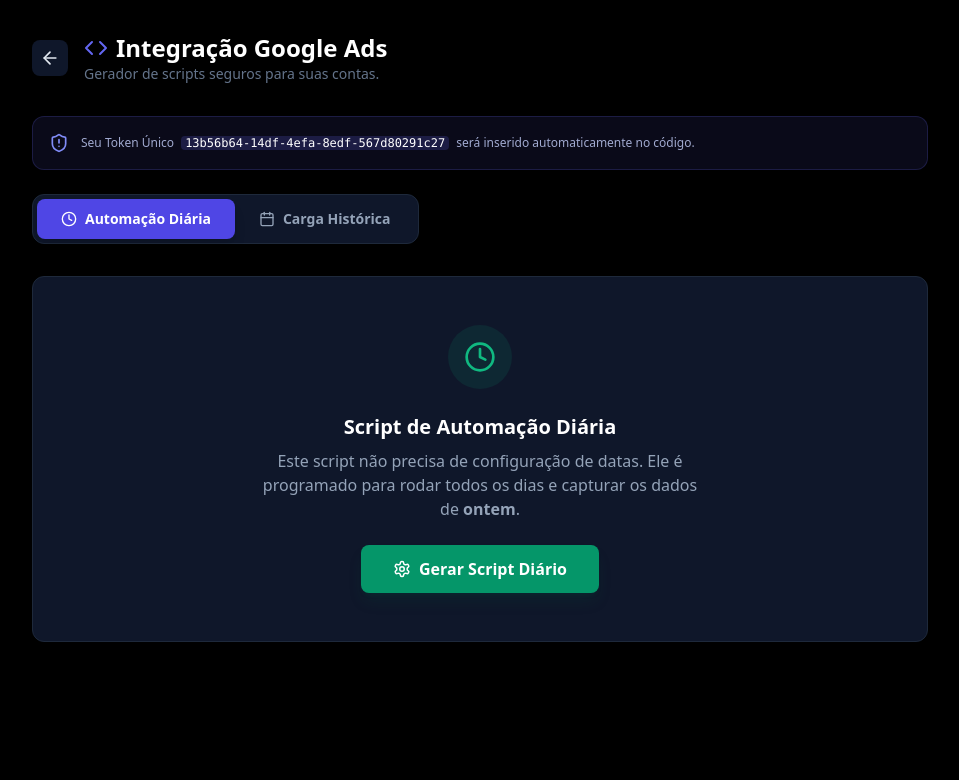
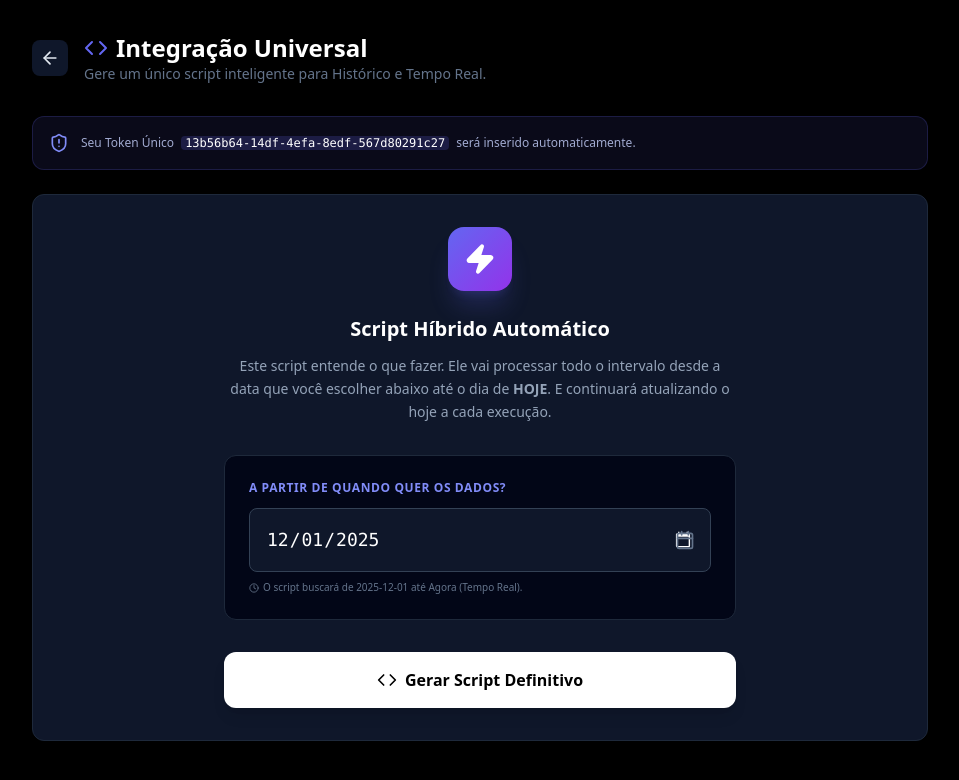
Before and after one commit to danieltoledofor-svg/autometrics, a Next.js app: page /integration in a window 1280 px wide. Shown: the top 780 px of the page, without its empty margins (160-1119 px from the left). Built offline with nearby package versions, Linux system fonts and the light colour scheme.

Commit message:
cria campanhas auto-hora

```diff
--- a/app/integration/page.tsx
+++ b/app/integration/page.tsx
@@ -1,22 +1,18 @@
 "use client";
 
 import React, { useState, useEffect } from 'react';
-import { Copy, Check, Code, ArrowLeft, ShieldAlert, Calendar, Clock, ChevronRight, Settings } from 'lucide-react';
+import { Copy, Check, Code, ArrowLeft, ShieldAlert, Calendar, Clock, Settings, Zap } from 'lucide-react';
 import Link from 'next/link';
 
 export default function IntegrationPage() {
   const [userId, setUserId] = useState('');
-  const [activeTab, setActiveTab] = useState<'daily' | 'historical'>('daily');
+  // Agora temos apenas um modo principal: O Universal
+  const [startDate, setStartDate] = useState('');
 
-  // Estado para as datas do Histórico
-  const [startDate, setStartDate] = useState('');
-  const [endDate, setEndDate] = useState('');
-
-  // Estado da Geração do Script
   const [generatedScript, setGeneratedScript] = useState<string | null>(null);
   const [copied, setCopied] = useState(false);
 
-  // 1. Recupera ID e Define datas padrão
+  // 1. Recupera ID e Define Data Padrão (Início do Mês Atual)
   useEffect(() => {
     let storedId = localStorage.getItem('autometrics_user_id');
     if (!storedId) {
@@ -25,25 +21,20 @@
     }
     setUserId(storedId);
 
-    // Datas padrão para histórico (Início do mês até hoje)
-    const today = new Date().toISOString().split('T')[0];
     const firstDay = new Date(new Date().getFullYear(), new Date().getMonth(), 1).toISOString().split('T')[0];
     setStartDate(firstDay);
-    setEndDate(today);
   }, []);
 
-  // Quando troca de aba, limpa o script gerado para forçar nova geração
-  useEffect(() => {
-    setGeneratedScript(null);
-  }, [activeTab]);
-
-  // Função que MONTA o script baseado nas escolhas
+  // Função que MONTA o script Universal
   const handleGenerateScript = () => {
-    const isHistorical = activeTab === 'historical';
 
     const scriptTemplate = `/**
- * Script AutoMetrics - ${isHistorical ? 'CARGA HISTÓRICA' : 'AUTOMAÇÃO DIÁRIA'}
+ * Script AutoMetrics - UNIVERSAL (HISTÓRICO + TEMPO REAL)
  * Gerado em: ${new Date().toLocaleString()}
+ * * COMO FUNCIONA:
+ * 1. Começa na DATA DE INÍCIO configurada abaixo.
+ * 2. Busca dados dia após dia até chegar em HOJE.
+ * 3. Se agendado de HORA EM HORA, ele mantém tudo atualizado (Passado e Presente).
  */
 
 const CONFIG = {
@@ -52,14 +43,14 @@
   // SEU TOKEN EXCLUSIVO
   USER_ID: '${userId}',
 
-  // CONFIGURAÇÃO DE DATAS
-  HISTORICAL_MODE: ${isHistorical},
-  ${isHistorical ? `START_DATE: "${startDate}", // Data Início escolhida` : '// Modo Diário (Ontem)'}
-  ${isHistorical ? `END_DATE: "${endDate}"      // Data Fim escolhida` : ''}
+  // --- CONFIGURAÇÃO ---
+  // Defina aqui a partir de quando você quer puxar os dados.
+  // O script vai ler desta data até o momento AGORA (Hoje).
+  START_DATE: "${startDate}" // Formato: Ano-Mês-Dia
 };
 
 function main() {
-  Logger.log('🚀 Iniciando AutoMetrics (${isHistorical ? 'Histórico' : 'Diário'}) para: ' + CONFIG.USER_ID);
+  Logger.log('🚀 Iniciando AutoMetrics Universal para: ' + CONFIG.USER_ID);
 
   if (typeof AdsManagerApp !== 'undefined') {
     const accountIterator = AdsManagerApp.accounts().get();
@@ -71,28 +62,32 @@
   } else {
     processAccount(AdsApp.currentAccount());
   }
+  Logger.log('✅ Finalizado com sucesso.');
 }
 
 function processAccount(account) {
-  ${isHistorical ? `
-  // Modo Histórico: Itera sobre as datas
+  // 1. Define o intervalo: Da DATA INICIO até HOJE
   let currentDate = parseDate(CONFIG.START_DATE);
-  const endDate = parseDate(CONFIG.END_DATE);
+  const today = new Date();
 
-  while (currentDate <= endDate) {
+  // Zera as horas para comparar apenas datas
+  today.setHours(0,0,0,0);
+  currentDate.setHours(0,0,0,0);
+
+  // Loop: Enquanto a data processada for menor ou igual a hoje
+  while (currentDate <= today) {
     const dateString = Utilities.formatDate(currentDate, account.getTimeZone(), "yyyy-MM-dd");
+
+    // Logger.log('   Processing: ' + dateString); // Descomente para debug
     fetchAndSend(dateString, account);
+
+    // Avança para o próximo dia
     currentDate.setDate(currentDate.getDate() + 1);
   }
-  ` : `
-  // Modo Diário: Pega apenas ontem
-  const d = new Date(); d.setDate(d.getDate() - 1);
-  const dateString = Utilities.formatDate(d, account.getTimeZone(), "yyyy-MM-dd");
-  fetchAndSend(dateString, account);
-  `}
 }
 
 function fetchAndSend(dateString, account) {
+  // Busca campanhas com IMPRESSÕES > 0 (Ativas)
   const query = \`
     SELECT
       campaign.id, campaign.name,
@@ -104,7 +99,7 @@
       customer.currency_code
     FROM campaign
     WHERE segments.date = '\${dateString}'
-    AND metrics.cost_micros > 0
+    AND metrics.impressions > 0
   \`;
 
   const report = AdsApp.search(query);
@@ -138,16 +133,18 @@
   const options = { 'method': 'post', 'contentType': 'application/json', 'payload': JSON.stringify(payload), 'muteHttpExceptions': true };
   try {
     const r = UrlFetchApp.fetch(CONFIG.WEBHOOK_URL, options);
-    if (r.getResponseCode() === 200) Logger.log('📤 Enviado: ' + payload.campaign_name + ' [' + payload.date + ']');
+    // Log apenas se for o dia de HOJE para não poluir o histórico
+    const isToday = payload.date === Utilities.formatDate(new Date(), AdsApp.currentAccount().getTimeZone(), "yyyy-MM-dd");
+    if (r.getResponseCode() === 200 && isToday) {
+       Logger.log('📤 [Tempo Real] Enviado: ' + payload.campaign_name);
+    }
   } catch (e) { Logger.log('❌ Erro: ' + e.message); }
 }
 
-${isHistorical ? `
 function parseDate(str) {
   const parts = str.split('-');
   return new Date(parts[0], parts[1] - 1, parts[2]);
 }
-` : ''}
 `;
 
     setGeneratedScript(scriptTemplate);
@@ -171,9 +168,9 @@
           </Link>
           <div>
             <h1 className="text-2xl font-bold text-white flex items-center gap-2">
-              <Code className="text-indigo-500" /> Integração Google Ads
+              <Code className="text-indigo-500" /> Integração Universal
             </h1>
-            <p className="text-slate-500 text-sm">Gerador de scripts seguros para suas contas.</p>
+            <p className="text-slate-500 text-sm">Gere um único script inteligente para Histórico e Tempo Real.</p>
           </div>
         </div>
 
@@ -181,96 +178,53 @@
         <div className="bg-indigo-500/10 border border-indigo-500/20 p-4 rounded-xl mb-6 flex gap-3 items-center">
           <ShieldAlert className="text-indigo-400 shrink-0" size={20} />
           <p className="text-xs text-indigo-200/80">
-            Seu Token Único <span className="font-mono bg-indigo-500/20 px-1 rounded text-white mx-1">{userId}</span> será inserido automaticamente no código.
+            Seu Token Único <span className="font-mono bg-indigo-500/20 px-1 rounded text-white mx-1">{userId}</span> será inserido automaticamente.
           </p>
         </div>
 
-        {/* Tabs */}
-        <div className="flex bg-slate-900 p-1 rounded-xl mb-8 w-fit border border-slate-800">
-          <button
-            onClick={() => setActiveTab('daily')}
-            className={`flex items-center gap-2 px-6 py-2.5 rounded-lg text-sm font-bold transition-all ${
-              activeTab === 'daily'
-                ? 'bg-indigo-600 text-white shadow-lg'
-                : 'text-slate-400 hover:text-white'
-            }`}
-          >
-            <Clock size={16} /> Automação Diária
-          </button>
-          <button
-            onClick={() => setActiveTab('historical')}
-            className={`flex items-center gap-2 px-6 py-2.5 rounded-lg text-sm font-bold transition-all ${
-              activeTab === 'historical'
-                ? 'bg-indigo-600 text-white shadow-lg'
-                : 'text-slate-400 hover:text-white'
-            }`}
-          >
-            <Calendar size={16} /> Carga Histórica
-          </button>
-        </div>
-
-        {/* CONTEÚDO PRINCIPAL: CONFIGURAÇÃO OU CÓDIGO */}
+        {/* ÁREA DE CONFIGURAÇÃO */}
         {!generatedScript ? (
           <div className="bg-slate-900 border border-slate-800 rounded-xl p-8 animate-in fade-in slide-in-from-bottom-4 duration-500">
 
-            {activeTab === 'daily' ? (
-              <div className="text-center space-y-6 py-4">
-                <div className="w-16 h-16 bg-emerald-500/10 rounded-full flex items-center justify-center mx-auto mb-4">
-                  <Clock className="text-emerald-500" size={32} />
+            <div className="max-w-lg mx-auto space-y-8">
+              <div className="text-center">
+                <div className="w-16 h-16 bg-gradient-to-br from-indigo-500 to-purple-600 rounded-2xl flex items-center justify-center mx-auto mb-6 shadow-xl shadow-indigo-500/20">
+                  <Zap className="text-white" size={32} fill="currentColor" />
                 </div>
-                <div>
-                  <h3 className="text-xl font-bold text-white mb-2">Script de Automação Diária</h3>
-                  <p className="text-slate-400 max-w-md mx-auto">
-                    Este script não precisa de configuração de datas. Ele é programado para rodar todos os dias e capturar os dados de <strong>ontem</strong>.
-                  </p>
-                </div>
-                <button
-                  onClick={handleGenerateScript}
-                  className="bg-emerald-600 hover:bg-emerald-700 text-white px-8 py-3 rounded-lg font-bold shadow-lg shadow-emerald-900/20 transition-all flex items-center gap-2 mx-auto"
-                >
-                  <Settings size={18} />
-                  Gerar Script Diário
-                </button>
-              </div>
-            ) : (
-              <div className="max-w-lg mx-auto space-y-6">
-                <div className="text-center mb-8">
-                  <h3 className="text-xl font-bold text-white mb-2">Configurar Intervalo</h3>
-                  <p className="text-slate-400 text-sm">
-                    Defina o período que você deseja importar. O script será gerado especificamente para essas datas.
+                <h3 className="text-xl font-bold text-white mb-3">Script Híbrido Automático</h3>
+                <p className="text-slate-400 text-sm leading-relaxed">
+                  Este script entende o que fazer. Ele vai processar todo o intervalo desde a data que você escolher abaixo
+                  até o dia de <strong>HOJE</strong>. E continuará atualizando o hoje a cada execução.
                 </p>
               </div>
 
-                <div className="grid grid-cols-2 gap-4">
-                  <div>
-                    <label className="block text-xs font-semibold text-slate-500 uppercase mb-2">Data Início</label>
+              <div className="bg-slate-950 p-6 rounded-xl border border-slate-800">
+                <label className="block text-xs font-bold text-indigo-400 uppercase tracking-wider mb-3">
+                  A partir de quando quer os dados?
+                </label>
+                <div className="relative">
                   <input
                     type="date"
-                      className="w-full bg-slate-950 border border-slate-800 text-white p-3 rounded-lg focus:border-indigo-500 outline-none [&::-webkit-calendar-picker-indicator]:invert"
+                    className="w-full bg-slate-900 border border-slate-700 text-white p-4 rounded-lg focus:border-indigo-500 focus:ring-1 focus:ring-indigo-500 outline-none transition-all [&::-webkit-calendar-picker-indicator]:invert font-mono text-lg"
                     value={startDate}
                     onChange={(e) => setStartDate(e.target.value)}
                   />
+                  <Calendar className="absolute right-4 top-1/2 -translate-y-1/2 text-slate-500 pointer-events-none" size={20} />
                 </div>
-                  <div>
-                    <label className="block text-xs font-semibold text-slate-500 uppercase mb-2">Data Fim</label>
-                    <input
-                      type="date"
-                      className="w-full bg-slate-950 border border-slate-800 text-white p-3 rounded-lg focus:border-indigo-500 outline-none [&::-webkit-calendar-picker-indicator]:invert"
-                      value={endDate}
-                      onChange={(e) => setEndDate(e.target.value)}
-                    />
-                  </div>
+                <p className="text-[10px] text-slate-500 mt-2 flex items-center gap-1">
+                  <Clock size={10} /> O script buscará de {startDate} até Agora (Tempo Real).
+                </p>
               </div>
 
               <button
                 onClick={handleGenerateScript}
-                  className="w-full bg-indigo-600 hover:bg-indigo-700 text-white px-8 py-3 rounded-lg font-bold shadow-lg shadow-indigo-900/20 transition-all flex items-center justify-center gap-2 mt-4"
+                className="w-full bg-white hover:bg-slate-200 text-black px-8 py-4 rounded-xl font-bold shadow-lg transition-all flex items-center justify-center gap-2 transform active:scale-95"
               >
-                  <Code size={18} />
-                  Gerar Script Histórico
+                <Code size={20} />
+                Gerar Script Definitivo
               </button>
             </div>
-            )}
+
           </div>
         ) : (
           // --- ÁREA DO CÓDIGO GERADO ---
@@ -278,10 +232,10 @@
             <div className="bg-slate-950 px-4 py-3 border-b border-slate-800 flex justify-between items-center">
               <div className="flex items-center gap-3">
                 <button onClick={() => setGeneratedScript(null)} className="text-slate-500 hover:text-white text-xs font-medium flex items-center gap-1">
-                  <ArrowLeft size={14} /> Voltar
+                  <ArrowLeft size={14} /> Configurar
                 </button>
                 <span className="text-xs font-mono text-emerald-400">
-                  {activeTab === 'daily' ? 'autometrics-daily.js' : 'autometrics-history.js'}
+                  autometrics-universal.js
                 </span>
               </div>
 
@@ -292,14 +246,21 @@
                 }`}
               >
                 {copied ? <Check size={14} /> : <Copy size={14} />}
-                {copied ? 'Copiado!' : 'Copiar Código'}
+                {copied ? 'Copiado!' : 'Copiar Script'}
               </button>
             </div>
 
+            <div className="relative">
+              <div className="absolute top-0 right-0 p-4 pointer-events-none">
+                 <div className="bg-emerald-500/10 border border-emerald-500/20 text-emerald-400 text-[10px] px-2 py-1 rounded backdrop-blur-sm">
+                    Modo: Histórico + Tempo Real
+                 </div>
+              </div>
               <div className="p-0 overflow-x-auto">
                 <pre className="font-mono text-xs text-slate-300 leading-relaxed p-6 min-h-[400px]">
                   {generatedScript}
                 </pre>
+              </div>
             </div>
           </div>
         )}
```
Lines whose indentation alone changed are shown as unchanged.
